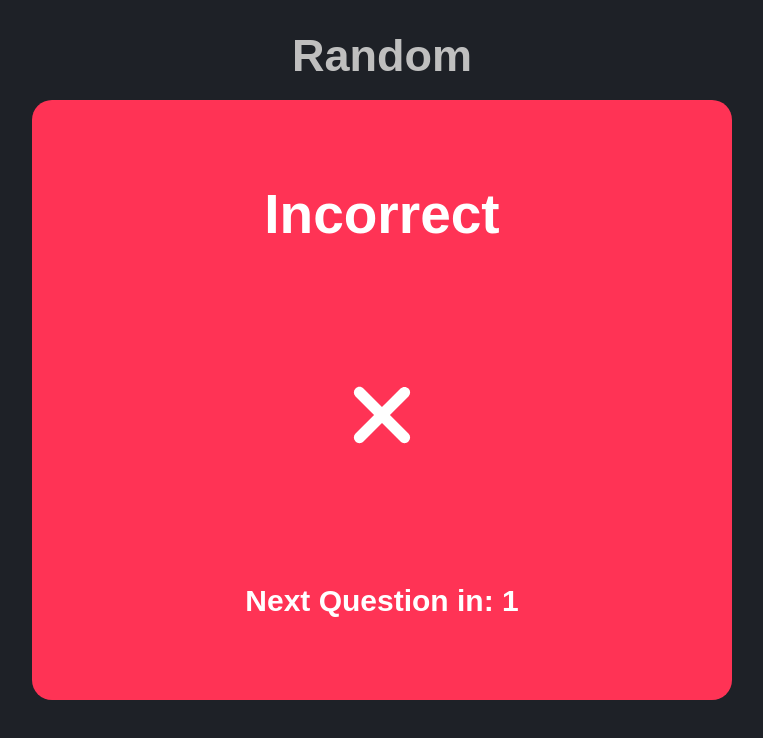
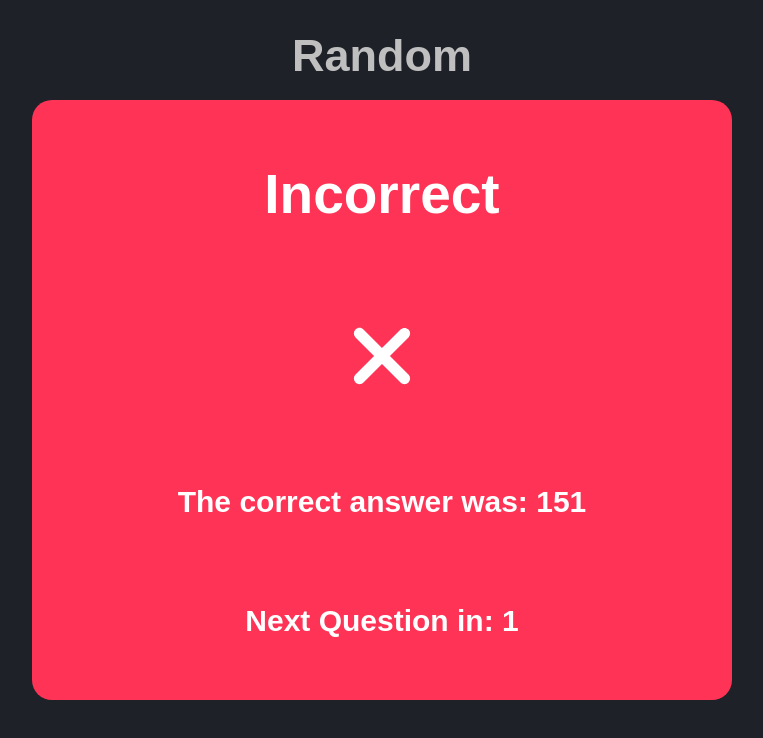
Before and after one commit to Ricardo-Santoyo/numbers, a React (Create React App) app: page /add/random in a window 1280 px wide. Both pictures are taken after a click on the element 806 px from the left and 631 px from the top of the page. Shown: the top 738 px of the page, without its empty margins (258-1021 px from the left). Built offline with nearby package versions, Linux system fonts and the light colour scheme; the HTML template or start-up script is replaced by a standard one.

Commit message:
added the correct answer to Incorrect component

```diff
--- a/src/components/Incorrect.js
+++ b/src/components/Incorrect.js
@@ -2,7 +2,7 @@ import React from 'react';
 import useTimer from './useTimer';
 import { ReactComponent as XIcon } from '../icons/xmark.svg';
 
-function Incorrect() {
+function Incorrect(props) {
   const counter = useTimer();
 
   return (
@@ -10,6 +10,7 @@ function Incorrect() {
       <div className="Incorrect">
         <span>Incorrect</span>
         <XIcon />
+        <span className="Next">The correct answer was: {props.answer}</span>
         <span className="Next">Next Question in: {counter}</span>
       </div>
     </div>
--- a/src/components/Random.js
+++ b/src/components/Random.js
@@ -43,7 +43,7 @@ function Random(props) {
       </div>
       <Numpad input={input} setInput={setInput} checkResponse={checkResponse} sign={props.sign} />
       {input === "Correct" ? <Correct /> : null}
-      {input === "Incorrect" ? <Incorrect /> : null}
+      {input === "Incorrect" ? <Incorrect answer={props.operation(nums[0], nums[1])} /> : null}
     </div>
   );
 }
```
